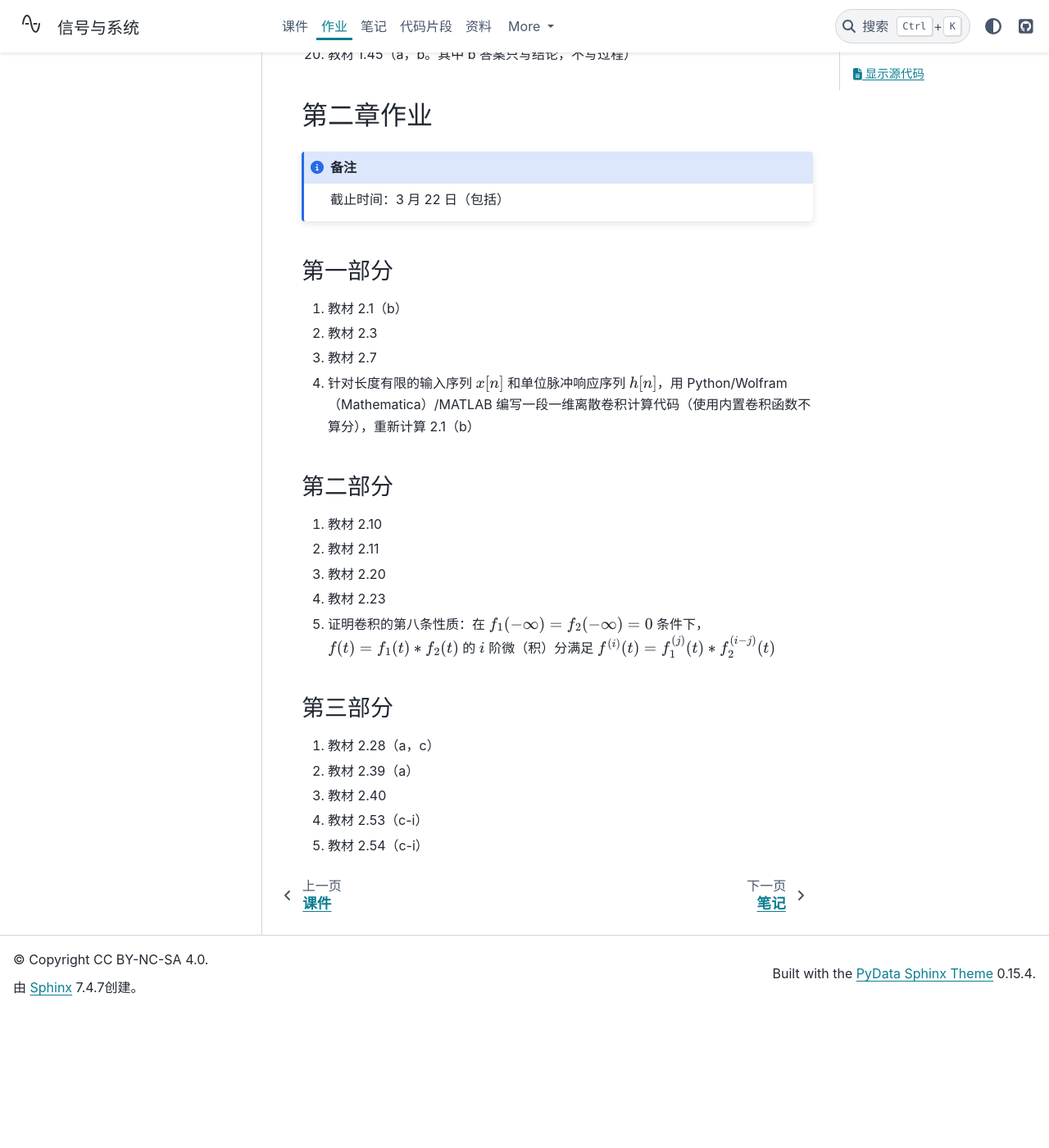
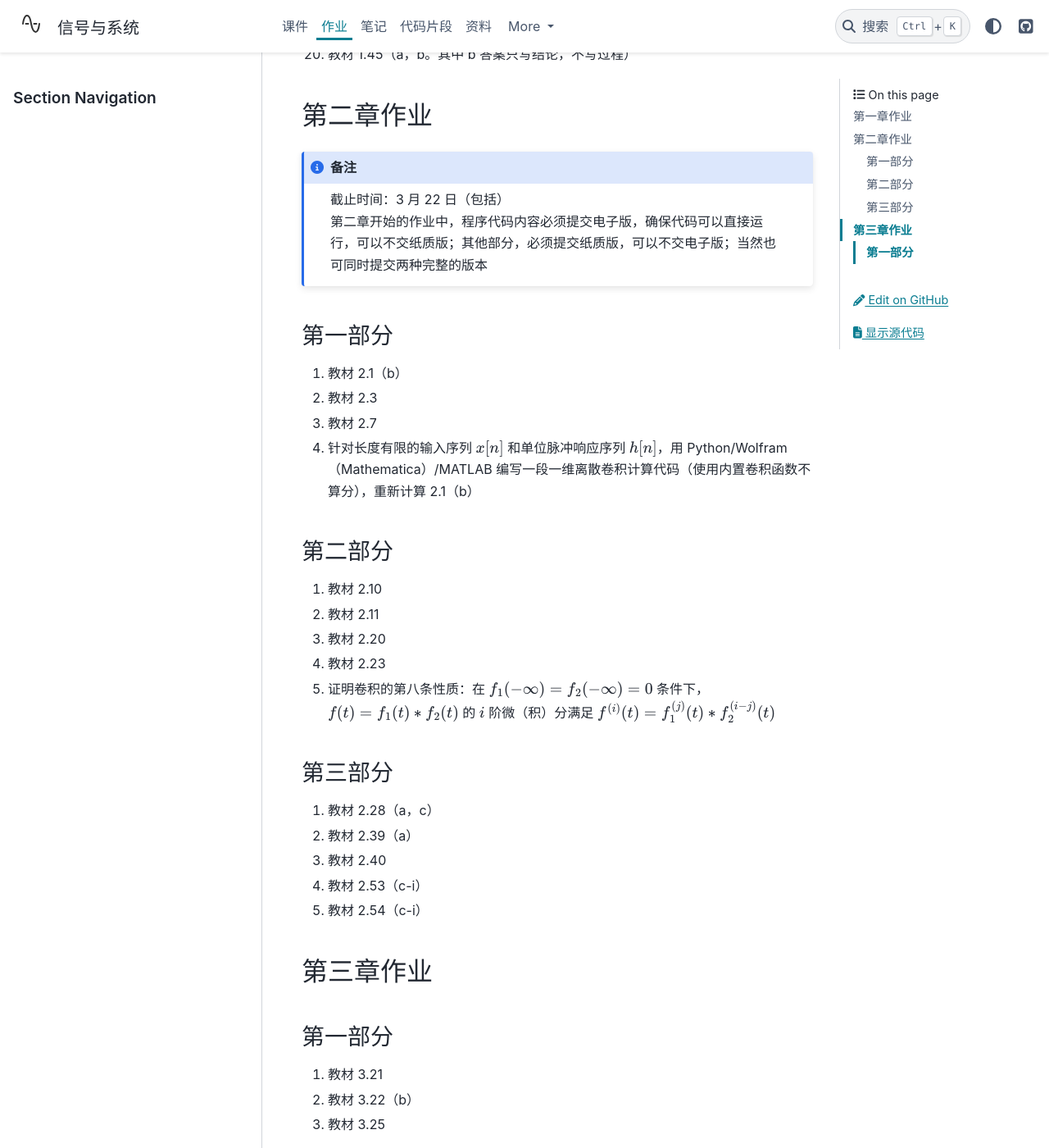
Before and after one commit to atlanswer/Signals-and-Systems, a Sphinx documentation site: the page built from doc/homework.rst, in a window 1280 px wide and 1400 px high, scrolled down 1213 px. Shown: the whole window at 82% size. Built offline with Sphinx 7.4.7 and the PyData theme 0.15.4, drawn with Linux system fonts in a browser that asks for light colours; before the commit the page ends 2447 px from its top, so only the background shows below that.

Commit message:
content: add chapter 3 homework part 1

```diff
--- a/doc/homework.rst
+++ b/doc/homework.rst
@@ -44,6 +44,7 @@
 
 .. note::
    | 截止时间：3 月 22 日（包括）
+   | 第二章开始的作业中，程序代码内容必须提交电子版，确保代码可以直接运行，可以不交纸质版；其他部分，必须提交纸质版，可以不交电子版；当然也可同时提交两种完整的版本
 
 第一部分
 ========
@@ -70,3 +71,13 @@
 #. 教材 2.40
 #. 教材 2.53（c-i）
 #. 教材 2.54（c-i）
+
+第三章作业
+**********
+
+第一部分
+========
+
+#. 教材 3.21
+#. 教材 3.22（b）
+#. 教材 3.25
```
